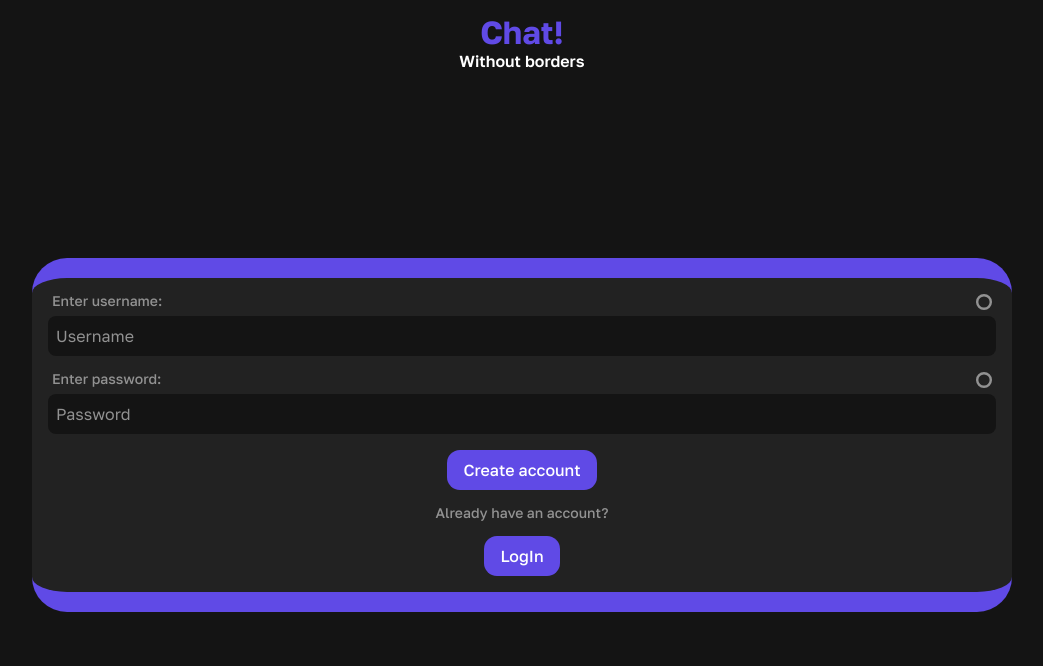
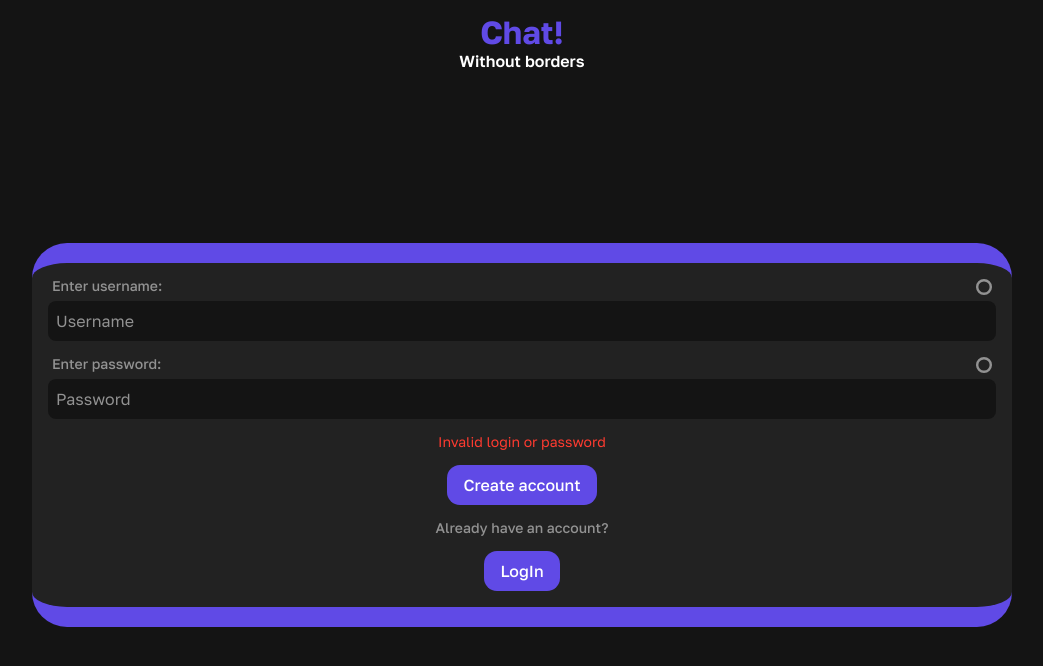
Before and after one commit to pdvkpchtt/messenger_ReactJS_Frontend, a React (Create React App) app: page / in a window 1280 px wide. Both pictures are taken after a click on the button "LogIn". Shown: the top 666 px of the page, without its empty margins (118-1161 px from the left). Built offline with nearby package versions, Linux system fonts and the light colour scheme; what tailwindcss-inner-border would draw is missing.

Commit message:
added some feachures

```diff
--- a/package.json
+++ b/package.json
@@ -10,6 +10,7 @@
     "react": "^18.2.0",
     "react-circular-progressbar": "^2.1.0",
     "react-dom": "^18.2.0",
+    "react-router-dom": "^6.15.0",
     "react-scripts": "5.0.1",
     "tailwindcss-inner-border": "^0.2.0",
     "web-vitals": "^2.1.4"
--- a/src/App.js
+++ b/src/App.js
@@ -1,35 +1,10 @@
-import { useState } from "react";
+import NavHandler from "./components/NavHandler";
 import Layout from "./shared/Layout";
-import TextHead from "./shared/Text/TextHead";
-import CustomButton from "./shared/ui/CustomButton";
-import CustomInput from "./shared/ui/CustomInput";
 
 function App() {
-  const [loginState, setLoginState] = useState("");
-  const [passwordState, setPasswordState] = useState("");
-
   return (
     <Layout>
-      <div className="flex flex-col my-auto items-center gap-[16px] bg-[#222222] rounded-[35px] w-full [@media(hover)]:max-w-[500px] p-[16px] border-y-[20px] border-[#604ae6]">
-        <CustomInput
-          value={loginState}
-          onChange={(value) => setLoginState(value)}
-          head="Enter username:"
-          placeholder="Username"
-          maxLength={10}
-        />
-        <CustomInput
-          value={passwordState}
-          onChange={(value) => setPasswordState(value)}
-          head="Enter password:"
-          placeholder="Password"
-          password
-          maxLength={10}
-        />
-        <CustomButton text="Create account" />
-        <TextHead text="Already have an account?" />
-        <CustomButton text="LogIn" onPress={() => console.log("ass")} />
-      </div>
+      <NavHandler />
     </Layout>
   );
 }
--- /dev/null
+++ b/src/components/Auth/Auth.js
@@ -0,0 +1,63 @@
+import { useState } from "react";
+import { LayoutGroup, motion, AnimatePresence } from "framer-motion";
+
+import TextHead from "../../shared/Text/TextHead";
+import CustomButton from "../../shared/ui/CustomButton";
+import CustomInput from "../../shared/ui/CustomInput";
+import TextError from "../../shared/Text/TextError";
+
+const Auth = () => {
+  const [loginState, setLoginState] = useState("");
+  const [passwordState, setPasswordState] = useState("");
+  const [invalid, setInvalid] = useState(false);
+
+  return (
+    <AnimatePresence>
+      <LayoutGroup>
+        <motion.div
+          initial={{ opacity: 0 }}
+          animate={{ opacity: 1 }}
+          exit={{ opacity: 0 }}
+          layout
+          className="flex flex-col my-auto items-center gap-[16px] bg-[#222222] rounded-[35px] w-full [@media(hover)]:max-w-[500px] p-[16px] border-y-[20px] border-[#604ae6]"
+        >
+          <CustomInput
+            value={loginState}
+            onChange={(value) => setLoginState(value)}
+            head="Enter username:"
+            placeholder="Username"
+            maxLength={10}
+          />
+          <CustomInput
+            value={passwordState}
+            onChange={(value) => setPasswordState(value)}
+            head="Enter password:"
+            placeholder="Password"
+            password
+            maxLength={10}
+          />
+          {invalid ? (
+            <motion.div
+              initial={{ opacity: 0 }}
+              animate={{ opacity: 1 }}
+              exit={{ opacity: 0 }}
+            >
+              <TextError text="Invalid login or password" />
+            </motion.div>
+          ) : null}
+
+          <CustomButton text="Create account" />
+          <TextHead text="Already have an account?" />
+          <CustomButton
+            text="LogIn"
+            onPress={() => {
+              setInvalid(!invalid);
+            }}
+          />
+        </motion.div>
+      </LayoutGroup>
+    </AnimatePresence>
+  );
+};
+
+export default Auth;
--- /dev/null
+++ b/src/components/NavHandler.js
@@ -0,0 +1,14 @@
+import { Routes, Route } from "react-router-dom";
+
+import Auth from "./Auth/Auth";
+
+const NavHandler = () => {
+  return (
+    <Routes>
+      <Route path="/" element={<Auth />} />
+      <Route path="*" element={<Auth />} />
+    </Routes>
+  );
+};
+
+export default NavHandler;
--- a/src/index.js
+++ b/src/index.js
@@ -1,13 +1,17 @@
-import React from 'react';
-import ReactDOM from 'react-dom/client';
-import './index.css';
-import App from './App';
-import reportWebVitals from './reportWebVitals';
+import React from "react";
+import ReactDOM from "react-dom/client";
+import { BrowserRouter } from "react-router-dom";
 
-const root = ReactDOM.createRoot(document.getElementById('root'));
+import "./index.css";
+import App from "./App";
+import reportWebVitals from "./reportWebVitals";
+
+const root = ReactDOM.createRoot(document.getElementById("root"));
 root.render(
   <React.StrictMode>
-    <App />
+    <BrowserRouter>
+      <App />
+    </BrowserRouter>
   </React.StrictMode>
 );
 
--- /dev/null
+++ b/src/shared/Text/TextError.js
@@ -0,0 +1,14 @@
+import React from "react";
+
+const TextError = ({ text = "empty", additionStyle }) => {
+  return (
+    <p
+      className="text-[14px] text-[rgba(255,59,48)] leading-[14px] select-none"
+      style={additionStyle}
+    >
+      {text}
+    </p>
+  );
+};
+
+export default TextError;
--- a/src/shared/ui/CustomInput.js
+++ b/src/shared/ui/CustomInput.js
@@ -1,4 +1,5 @@
 import { CircularProgressbar } from "react-circular-progressbar";
+import TextError from "../Text/TextError";
 
 import TextHead from "../Text/TextHead";
 
@@ -8,6 +9,8 @@ const CustomInput = ({
   placeholder = "empty",
   password = false,
   head = "",
+  textError = "empty",
+  invalid = false,
   maxLength,
 }) => {
   return (
@@ -38,6 +41,13 @@ const CustomInput = ({
         type={password && "password"}
         maxLength={maxLength}
       />
+
+      {invalid ? (
+        <TextError
+          additionStyle={{ marginTop: 4, marginLeft: 4 }}
+          text={textError}
+        />
+      ) : null}
     </div>
   );
 };
```
Also changed, not shown: 1 other file (tests, documents, lock files or other folders).
